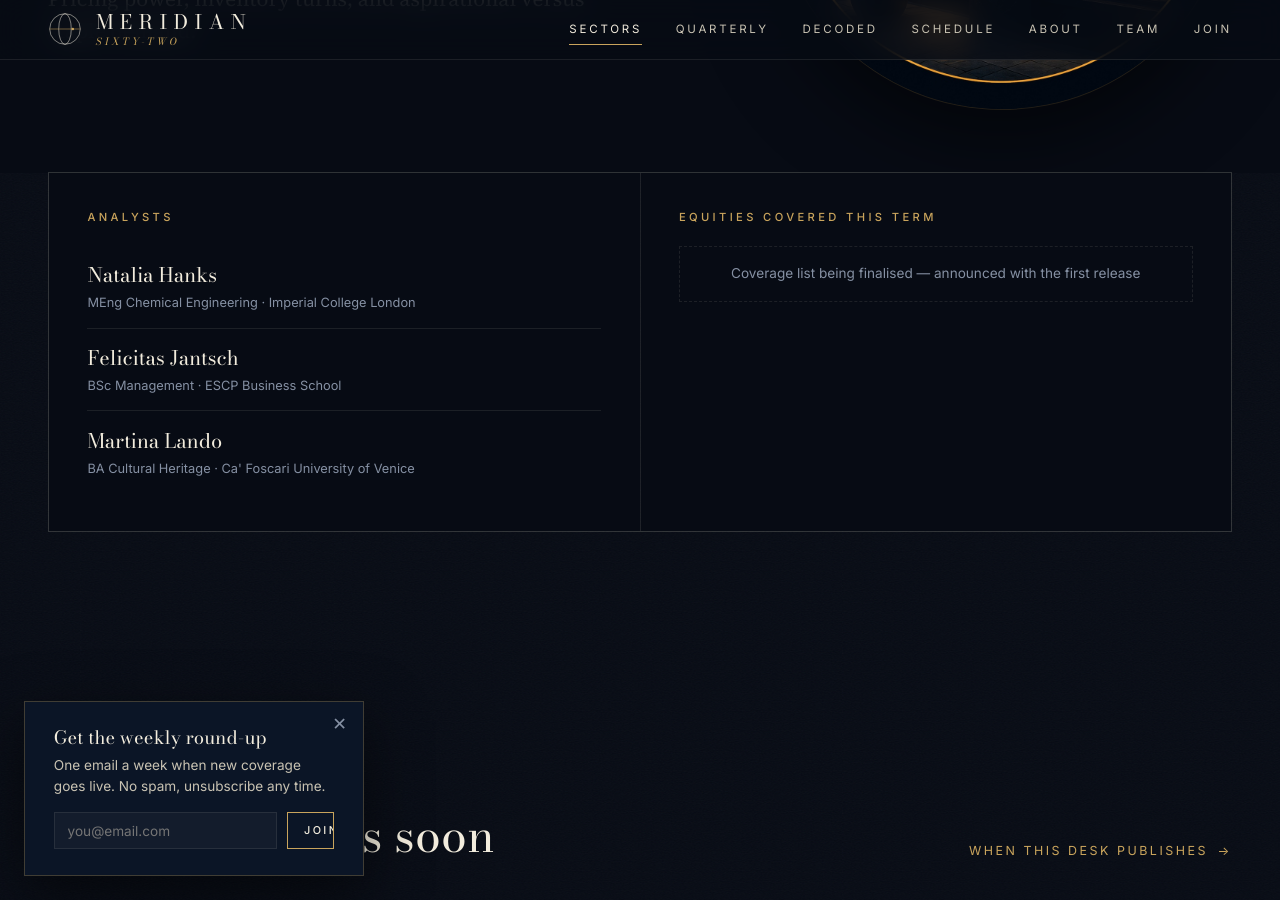
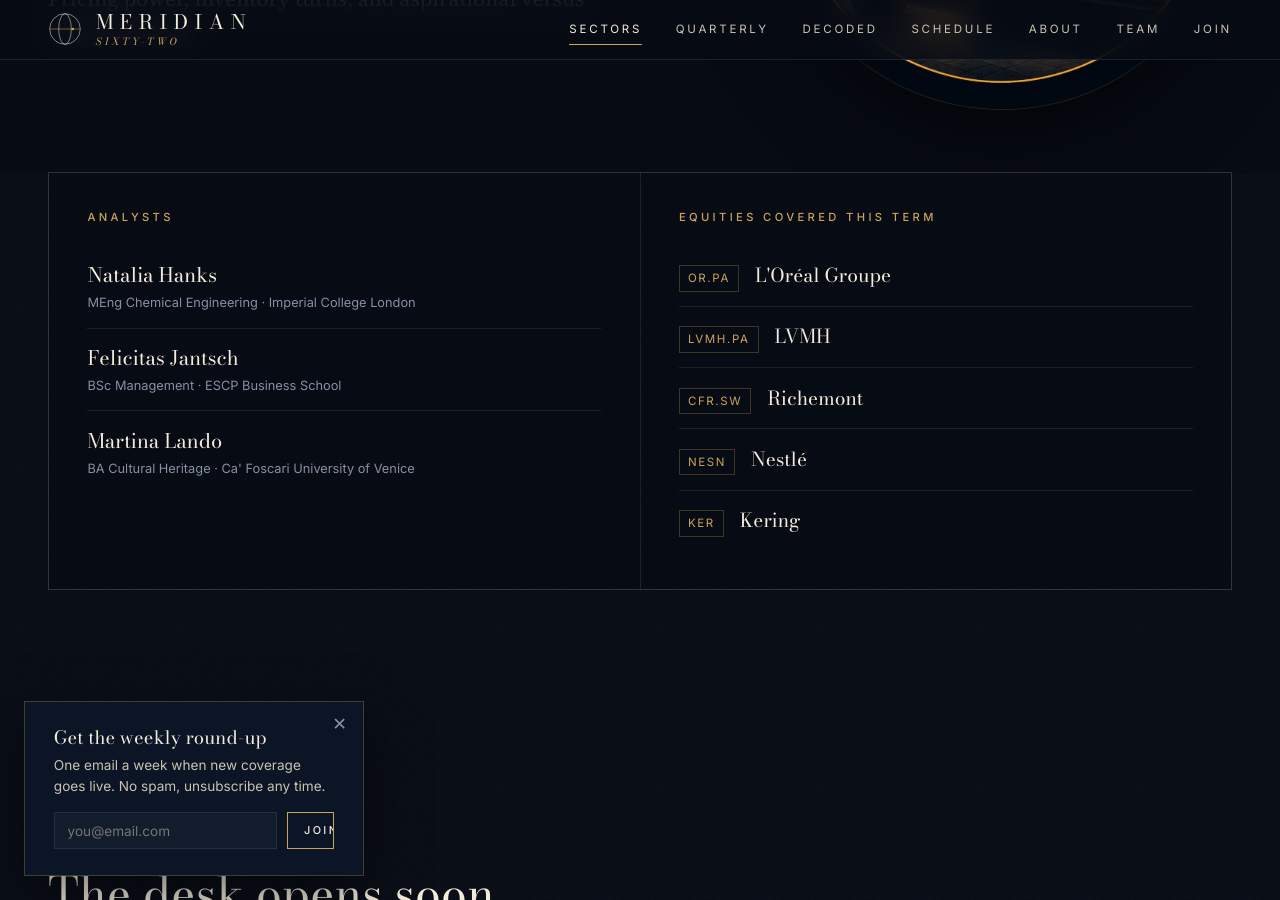
Before and after one commit to meridian62contact-lang/meridian62contact-lang.github.io, a Jekyll site: the page built from _sectors/11-consumer-retail-luxury.md, in a window 1280 px wide and 900 px high, scrolled down 521 px. Built offline with Jekyll 4.4.1, drawn with Linux system fonts in a browser that asks for light colours.

Commit message:
Update 11-consumer-retail-luxury.md

```diff
--- a/_sectors/11-consumer-retail-luxury.md
+++ b/_sectors/11-consumer-retail-luxury.md
@@ -23,6 +23,21 @@
 # 3–5 companies the desk follows all term. 'watching' is the one-sentence coverage line:
 # the specific thing the desk is watching right now (update it whenever it changes).
 equities:
+  - company: "L'Oréal Groupe"
+    ticker: "OR.PA"
+    watching: ""
+  - company: "LVMH"
+    ticker: "LVMH.PA"
+    watching: ""
+  - company: "Richemont"
+    ticker: "CFR.SW"
+    watching: ""
+  - company: "Nestlé"
+    ticker: "NESN"
+    watching: ""
+  - company: "Kering"
+    ticker: "KER"
+    watching: ""
   # - company: "Company name"
   #   ticker: "TICKER"
   #   watching: "The one specific thing we are watching right now."
```
